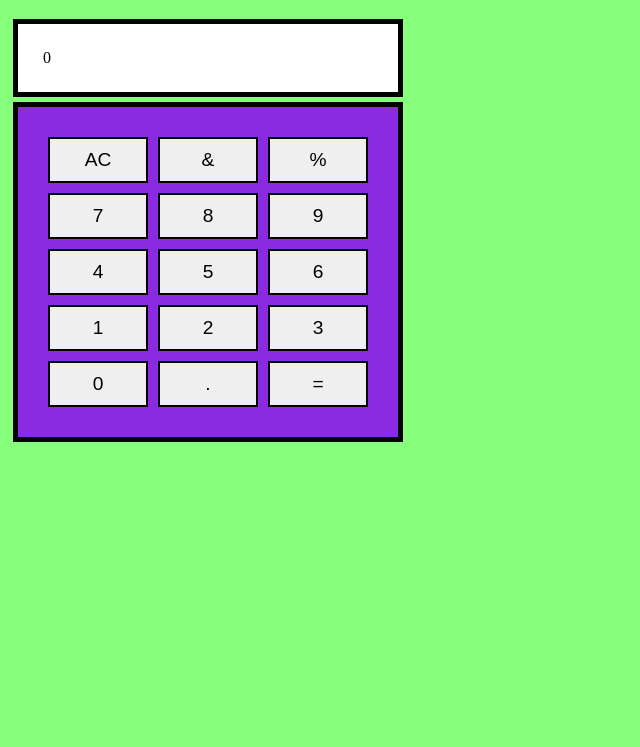
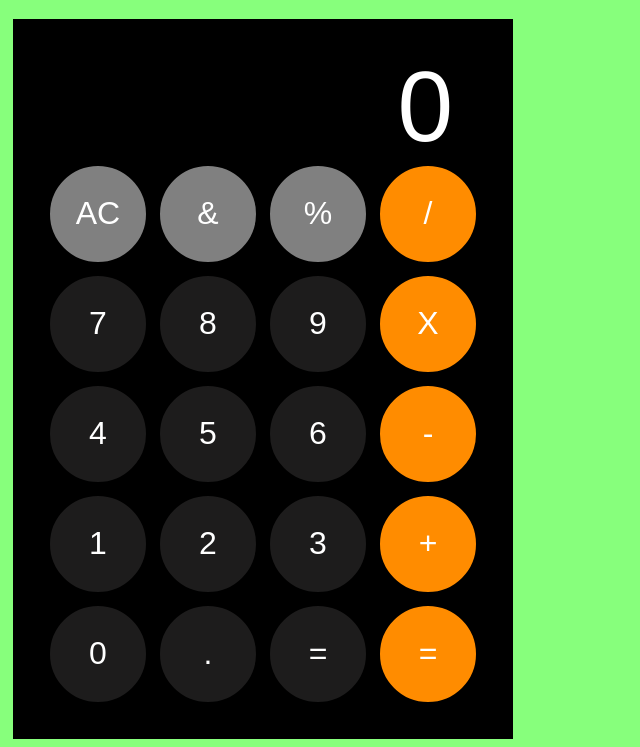
Before and after one commit to cliu268/project-e, a plain HTML site: page cal.html in a window 1280 px wide. Shown: the part 61-808 px from the top of the page, without its empty margins (0-640 px from the left). Drawn offline with Linux system fonts and the light colour scheme.

Commit message:
calculator styles

```diff
--- a/cal.css
+++ b/cal.css
@@ -2,25 +2,40 @@ body {
     background-color: rgb(135, 255, 124);
 }
 #Output {
-    background-color: white;
-    width: 330px;
-    padding: 25px;
+    text-align: right;
+    font-family: Helvetica;
+    font-size: 100px;
+    color: white;
+    background-color: black;
+    width: 380px;
+    height: 100px;
+    padding: 25px 55px 0px 55px;
     border: 5px solid black;
-    margin: 5px;
+    margin: 5px 5px 0px 5px;
 }
 #Keyboard {
-    background-color: blueviolet;
-    width: 330px;
-    padding: 25px;
+    background-color: black;
+    width: 440px;
+    padding: 0px 25px 25px 25px;
     border: 5px solid black;
-    margin: 5px;
+    margin: 0px 5px 5px 5px;
 }
 button {
     text-align: center;
     text-size-adjust: auto;
-    font-size: larger;
+    font-size: xx-large;
+    color: white;
+    background-color: rgb(29, 28, 28);
+    height: 100px;
     width: 100px;
     padding: 10px;
     border: 2px solid black;
+    border-radius: 50%;
     margin: 5px
 }
+.top {
+    background-color: gray;
+}
+.right {
+    background-color: darkorange;
+}
--- a/cal.html
+++ b/cal.html
@@ -6,11 +6,11 @@
         <h1>Count your poops first dumbo!!</h1>
         <div id="Output">0</div>
         <div id="Keyboard">
-            <button id="AC" onClick="hit(this.id)">AC</button><button id="&" onClick="hit(this.id)">&</button><button id="%" onClick="hit(this.id)">%</button>
-            <button id="7" onClick="hit(this.id)">7</button><button id="8" onClick="hit(this.id)">8</button><button id="9" onClick="hit(this.id)">9</button>
-            <button id="4" onClick="hit(this.id)">4</button><button id="5" onClick="hit(this.id)">5</button><button id="6" onClick="hit(this.id)">6</button>
-            <button id="1" onClick="hit(this.id)">1</button><button id="2" onClick="hit(this.id)">2</button><button id="3" onClick="hit(this.id)">3</button>
-            <button id="0" onClick="hit(this.id)">0</button><button id="." onClick="hit(this.id)">.</button><button id="=" onClick="hit(this.id)">=</button>
+            <button id="AC" class="top" onClick="hit(this.id)">AC</button><button id="&" class="top" onClick="hit(this.id)">&</button><button id="%" class="top" onClick="hit(this.id)">%</button><button id="/" class="right" onClick="hit(this.id)">/</button>
+            <button id="7" onClick="hit(this.id)">7</button><button id="8" onClick="hit(this.id)">8</button><button id="9" onClick="hit(this.id)">9</button><button id="X" class="right" onClick="hit(this.id)">X</button>
+            <button id="4" onClick="hit(this.id)">4</button><button id="5" onClick="hit(this.id)">5</button><button id="6" onClick="hit(this.id)">6</button><button id="-" class="right" onClick="hit(this.id)">-</button>
+            <button id="1" onClick="hit(this.id)">1</button><button id="2" onClick="hit(this.id)">2</button><button id="3" onClick="hit(this.id)">3</button><button id="+" class="right" onClick="hit(this.id)">+</button>
+            <button id="0" onClick="hit(this.id)">0</button><button id="." onClick="hit(this.id)">.</button><button id="=" onClick="hit(this.id)">=</button><button id="=" class="right" onClick="hit(this.id)">=</button>
         </div>
     </body>
     <script src=cal.js></script>
--- a/cal.js
+++ b/cal.js
@@ -1,5 +1,5 @@
 let currentValue = 0;
 function hit(clicked_id) {
     currentValue = currentValue * 10 + parseInt(clicked_id);
-    document.getElementById("Output").innerHTML = currentValue;
+    document.getElementById("Output").innerHTML = currentValue.toLocaleString();
 }
```
